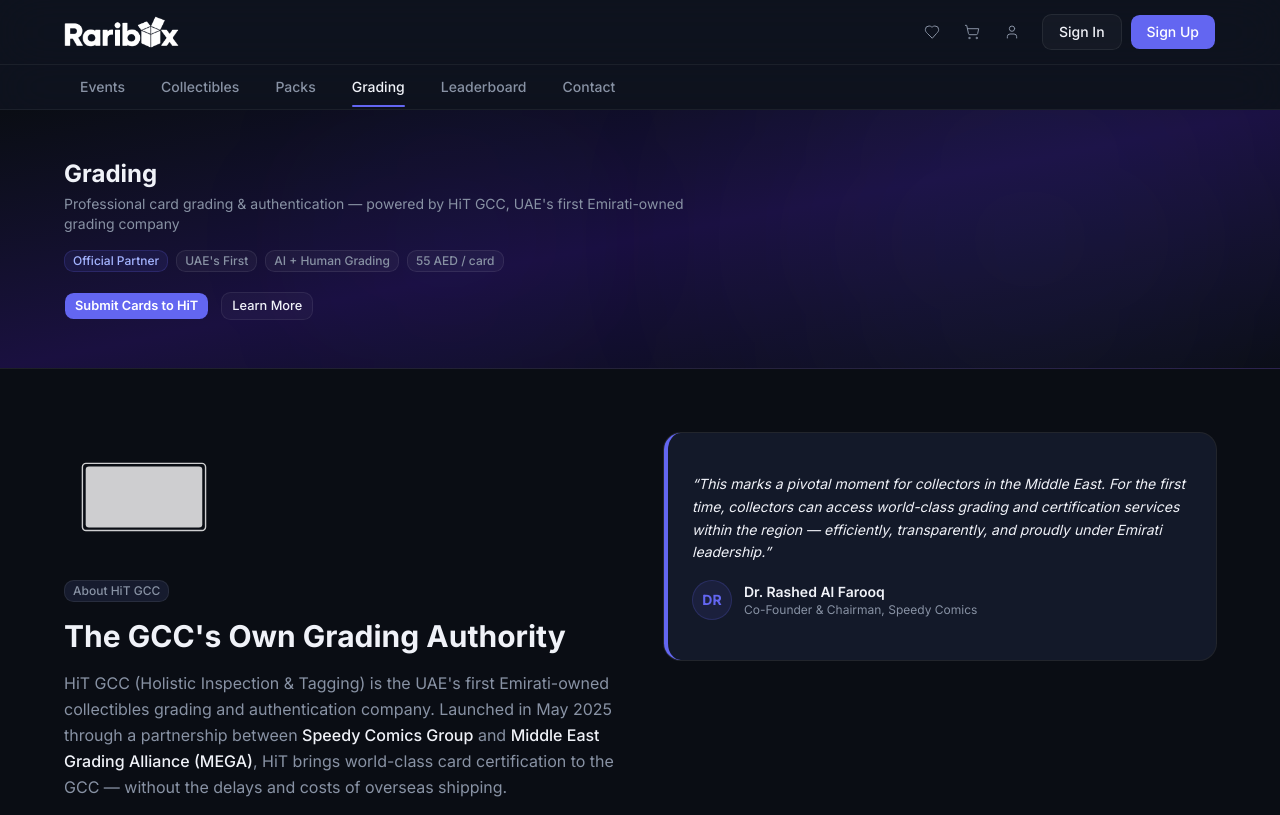
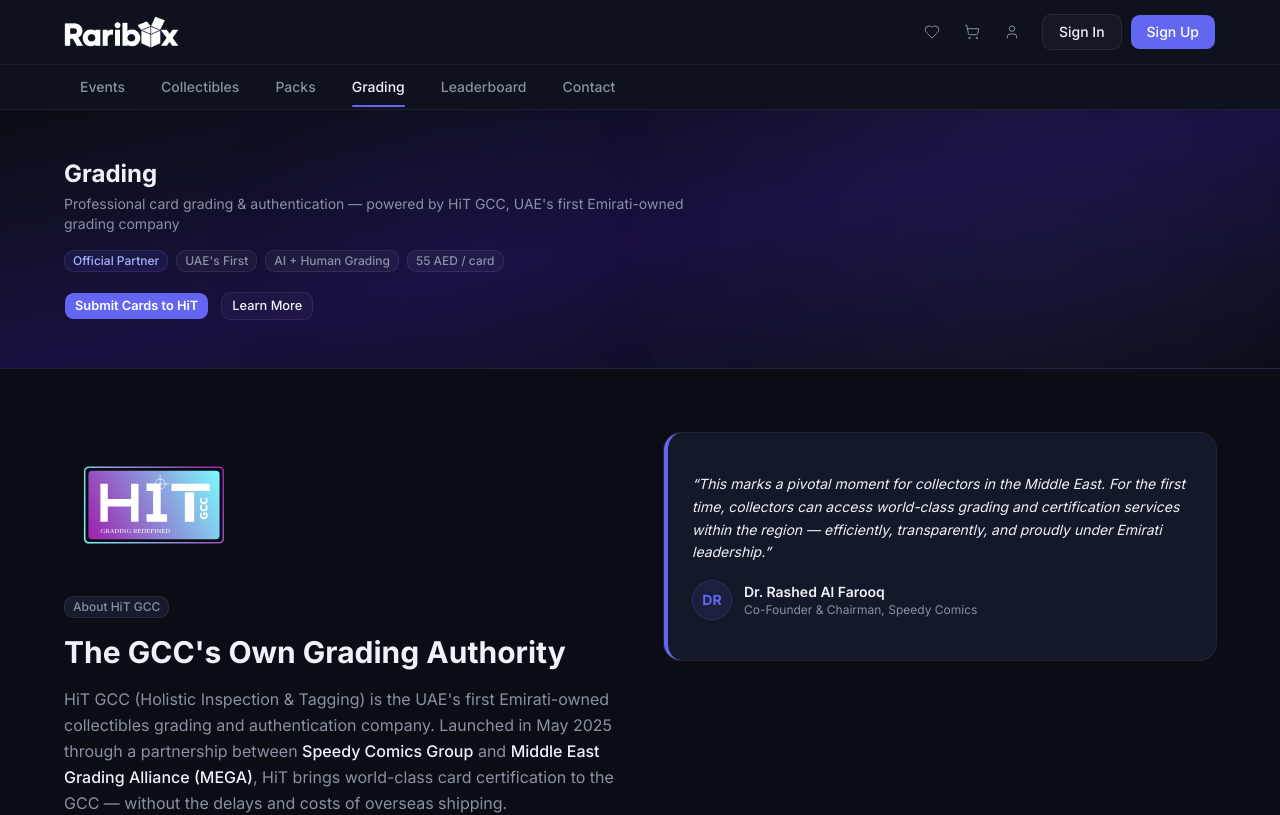
Before and after one commit to seojoonkim/raribox, a Next.js app: page /grading in a window 1280 px wide. Shown: the top 815 px of the page. Built offline with nearby package versions, Linux system fonts and the light colour scheme.

Commit message:
fix: HIT 로고 img 태그로 교체 (SVG 그라디언트 정상 표시)

```diff
--- a/src/app/grading/page.tsx
+++ b/src/app/grading/page.tsx
@@ -81,12 +81,12 @@ export default function GradingPage() {
       <section className="mx-auto max-w-7xl px-6 lg:px-12 xl:px-16 py-16">
         <div className="grid md:grid-cols-2 gap-12 items-start">
           <div>
-            <Image
+            {/* eslint-disable-next-line @next/next/no-img-element */}
+            <img
               src="/hit-logo.svg"
               alt="HiT GCC"
-              width={160}
-              height={50}
-              className="mb-4 brightness-0 invert opacity-80"
+              width={180}
+              className="mb-4"
             />
             <Badge className="bg-rari-elevated text-muted-foreground border border-rari-border mb-4">About HiT GCC</Badge>
             <h2 className="text-2xl md:text-3xl font-bold mb-4">
```
